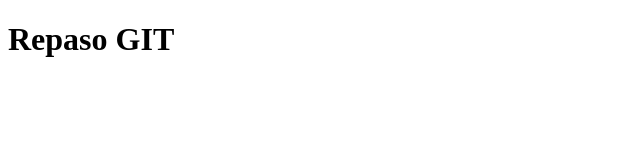
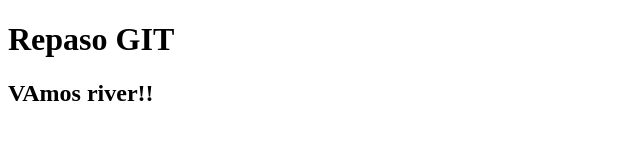
Before and after one commit to patoogm/repasogit, a plain HTML site: page index.html in a window 1280 px wide. Shown: the whole page, without its empty margins (0-640 px from the left). Drawn offline with Linux system fonts and the light colour scheme.

Commit message:
vamos river

```diff
--- a/index.html
+++ b/index.html
@@ -7,5 +7,10 @@
 </head>
 <body>
   <h1>Repaso GIT</h1>
+  <section>
+
+    <h2>VAmos river!!</h2>
+  </section>
+
 </body>
 </html>
```
